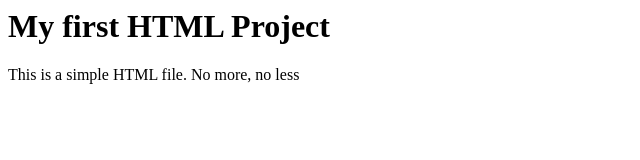
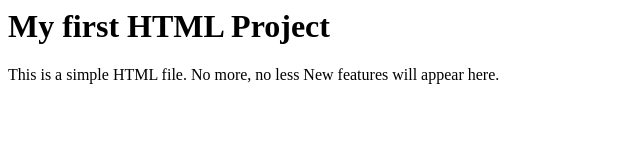
Before and after one commit to TomaszLaboj/my-first-html-project, a plain HTML site: page index.html in a window 1280 px wide. Shown: the whole page, without its empty margins (0-640 px from the left). Drawn offline with Linux system fonts and the light colour scheme.

Commit message:
New features will be added

```diff
--- a/index.html
+++ b/index.html
@@ -1,2 +1,4 @@
 <h1>My first HTML Project</h1>
-<p>This is a simple HTML file. No more, no less</p>
+<p>This is a simple HTML file. No more, no less
+  New features will appear here.
+</p>
```
